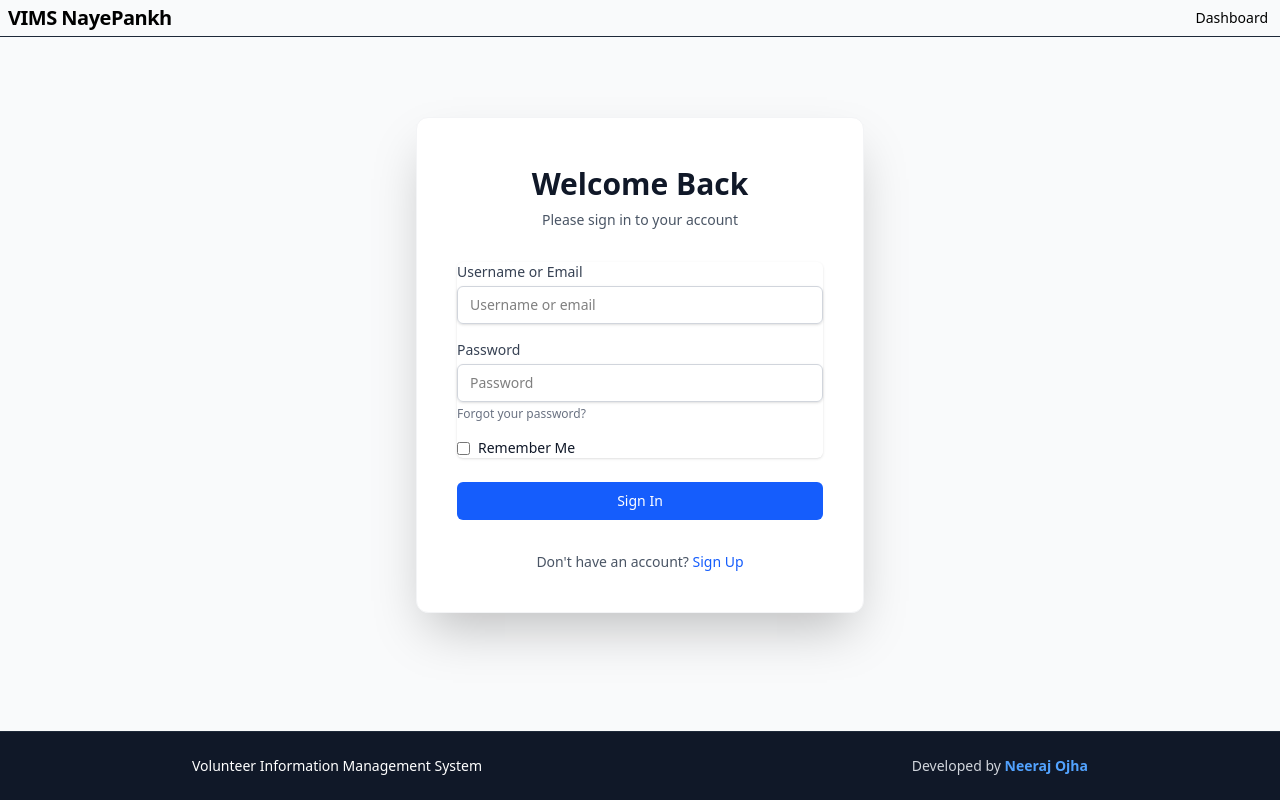
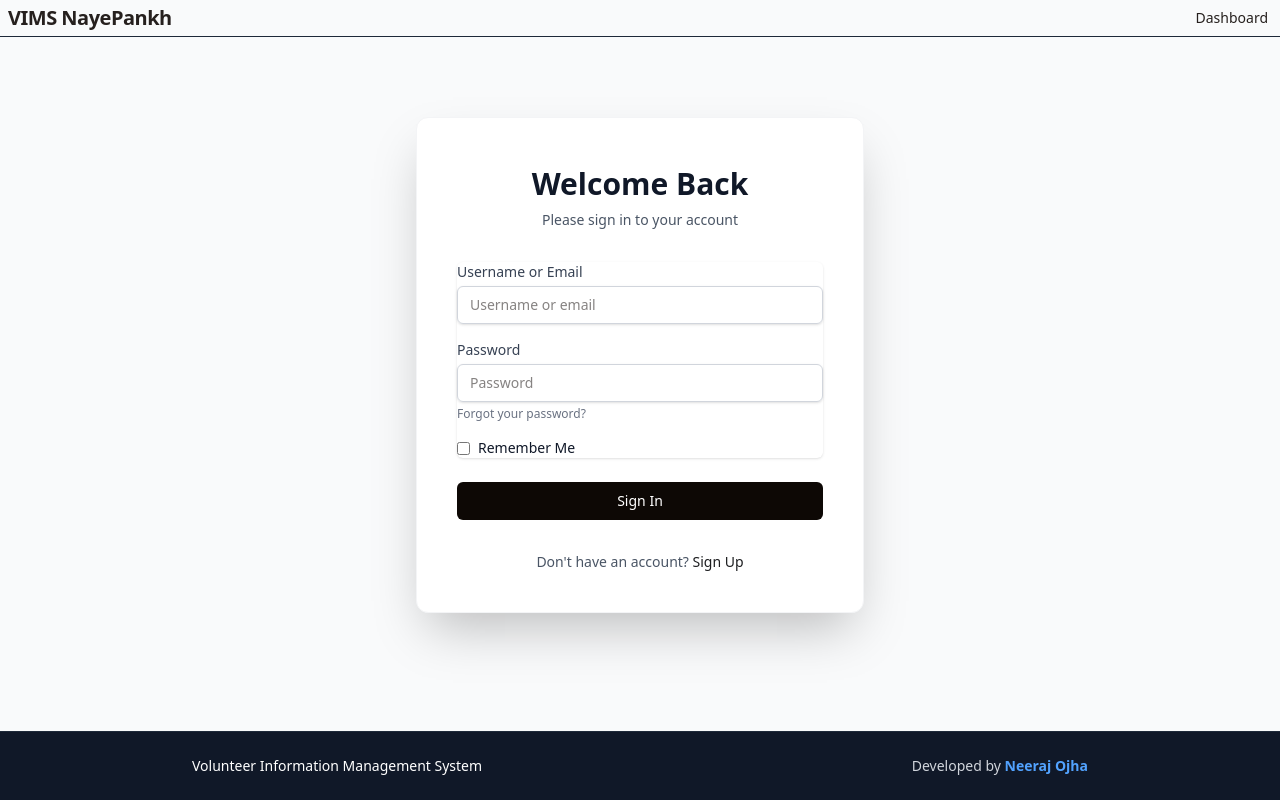
Before and after one commit to neerajojha1855/vims.nayepankh.ngo, a Django app: page /accounts/login/ in a window 1280 px wide. Run offline with Django 5.2, Linux system fonts and the light colour scheme; parts of the project's set-up code (start-up, migrations or seed data) failed here and were passed over; some libraries are stand-ins or nearby versions.

Commit message:
feat: update the colour of buttons

```diff
--- a/templates/account/login.html
+++ b/templates/account/login.html
@@ -32,13 +32,13 @@
                 {% endfor %}
             </div>
             <div>
-                <button type="submit" class="group relative w-full flex justify-center py-2 px-4 border border-transparent text-sm font-medium rounded-md text-white bg-blue-600 hover:bg-blue-700 focus:outline-none focus:ring-2 focus:ring-offset-2 focus:ring-blue-500 transition-colors duration-200">{% trans 'Sign In' %}</button>
+                <button type="submit" class="group relative w-full flex justify-center py-2 px-4 border border-transparent text-sm font-medium rounded-md text-white bg-primary hover:bg-secondary focus:outline-none focus:ring-2 focus:ring-offset-2 focus:ring-blue-500 transition-colors duration-200">{% trans 'Sign In' %}</button>
             </div>
         </form>
         <div class="text-center mt-4">
             <p class="text-sm text-gray-600">
                 Don't have an account?
-                <a href="{{ signup_url }}" class="font-medium text-blue-600 hover:text-blue-500 transition-colors">Sign Up</a>
+                <a href="{{ signup_url }}" class="font-medium text-text-primary hover:text-text-secondary transition-colors">Sign Up</a>
             </p>
         </div>
     </div>
--- a/templates/account/signup.html
+++ b/templates/account/signup.html
@@ -14,13 +14,13 @@
                 {{ form.as_p }}
             </div>
             <div>
-                <button type="submit" class="group relative w-full flex justify-center py-2 px-4 border border-transparent text-sm font-medium rounded-md text-white bg-blue-600 hover:bg-blue-700 focus:outline-none focus:ring-2 focus:ring-offset-2 focus:ring-blue-500 transition-colors duration-200">{% trans 'Sign Up' %}</button>
+                <button type="submit" class="group relative w-full flex justify-center py-2 px-4 border border-transparent text-sm font-medium rounded-md text-white bg-primary hover:bg-secondary focus:outline-none focus:ring-2 focus:ring-offset-2 focus:ring-blue-500 transition-colors duration-200">{% trans 'Sign Up' %}</button>
             </div>
         </form>
         <div class="text-center mt-4">
             <p class="text-sm text-gray-600">
                 Already have an account?
-                <a href="{{ login_url }}" class="font-medium text-blue-600 hover:text-blue-500 transition-colors">Sign In</a>
+                <a href="{{ login_url }}" class="font-medium text-text-primary hover:text-text-secondary transition-colors">Sign In</a>
             </p>
         </div>
     </div>
--- a/theme/static/css/dist/styles.css
+++ b/theme/static/css/dist/styles.css
@@ -10,11 +10,8 @@
     monospace;
     --color-red-50: oklch(97.1% 0.013 17.38);
     --color-red-100: oklch(93.6% 0.032 17.717);
-    --color-red-500: oklch(63.7% 0.237 25.331);
     --color-red-600: oklch(57.7% 0.245 27.325);
-    --color-red-700: oklch(50.5% 0.213 27.518);
     --color-red-800: oklch(44.4% 0.177 26.899);
-    --color-red-900: oklch(39.6% 0.141 25.723);
     --color-green-100: oklch(96.2% 0.044 156.743);
     --color-green-600: oklch(62.7% 0.194 149.214);
     --color-green-700: oklch(52.7% 0.154 150.069);
@@ -23,11 +20,9 @@
     --color-blue-400: oklch(70.7% 0.165 254.624);
     --color-blue-500: oklch(62.3% 0.214 259.815);
     --color-blue-600: oklch(54.6% 0.245 262.881);
-    --color-blue-700: oklch(48.8% 0.243 264.376);
     --color-gray-50: oklch(98.5% 0.002 247.839);
     --color-gray-100: oklch(96.7% 0.003 264.542);
     --color-gray-300: oklch(87.2% 0.01 258.338);
-    --color-gray-400: oklch(70.7% 0.022 261.325);
     --color-gray-500: oklch(55.1% 0.027 264.364);
     --color-gray-600: oklch(44.6% 0.03 256.802);
     --color-gray-700: oklch(37.3% 0.034 259.733);
@@ -47,8 +42,6 @@
     --text-lg--line-height: calc(1.75 / 1.125);
     --text-xl: 1.25rem;
     --text-xl--line-height: calc(1.75 / 1.25);
-    --text-2xl: 1.5rem;
-    --text-2xl--line-height: calc(2 / 1.5);
     --text-3xl: 1.875rem;
     --text-3xl--line-height: calc(2.25 / 1.875);
     --text-4xl: 2.25rem;
@@ -64,12 +57,15 @@
     --leading-normal: 1.5;
     --radius-xs: 0.125rem;
     --radius-md: 0.375rem;
-    --radius-lg: 0.5rem;
     --radius-xl: 0.75rem;
     --default-transition-duration: 150ms;
     --default-transition-timing-function: cubic-bezier(0.4, 0, 0.2, 1);
     --default-font-family: var(--font-sans);
     --default-mono-font-family: var(--font-mono);
+    --color-primary: #0d0805;
+    --color-secondary: #26201e;
+    --color-text-primary: #1d1e20;
+    --color-text-secondary: #000000;
   }
 }
 @layer base {
@@ -488,9 +454,6 @@
   .bg-\[\#800000\] {
     background-color: #800000;
   }
-  .bg-blue-600 {
-    background-color: var(--color-blue-600);
-  }
   .bg-gray-50 {
     background-color: var(--color-gray-50);
   }
@@ -503,14 +466,11 @@
   .bg-green-600 {
     background-color: var(--color-green-600);
   }
+  .bg-primary {
+    background-color: var(--color-primary);
+  }
   .bg-red-100 {
     background-color: var(--color-red-100);
-  }
-  .bg-red-600 {
-    background-color: var(--color-red-600);
-  }
-  .bg-red-800 {
-    background-color: var(--color-red-800);
   }
   .bg-white {
     background-color: var(--color-white);
@@ -674,11 +606,20 @@
   .text-green-800 {
     color: var(--color-green-800);
   }
+  .text-primary {
+    color: var(--color-primary);
+  }
   .text-red-600 {
     color: var(--color-red-600);
   }
   .text-red-800 {
     color: var(--color-red-800);
+  }
+  .text-secondary {
+    color: var(--color-secondary);
+  }
+  .text-text-primary {
+    color: var(--color-text-primary);
   }
   .text-white {
     color: var(--color-white);
@@ -726,24 +651,10 @@
       }
     }
   }
-  .hover\:bg-blue-700 {
-    &:hover {
-      @media (hover: hover) {
-        background-color: var(--color-blue-700);
-      }
-    }
-  }
   .hover\:bg-gray-50 {
     &:hover {
       @media (hover: hover) {
         background-color: var(--color-gray-50);
-      }
-    }
-  }
-  .hover\:bg-gray-800 {
-    &:hover {
-      @media (hover: hover) {
-        background-color: var(--color-gray-800);
       }
     }
   }
@@ -761,17 +672,10 @@
       }
     }
   }
-  .hover\:bg-red-700 {
+  .hover\:bg-secondary {
     &:hover {
       @media (hover: hover) {
-        background-color: var(--color-red-700);
-      }
-    }
-  }
-  .hover\:bg-red-900 {
-    &:hover {
-      @media (hover: hover) {
-        background-color: var(--color-red-900);
+        background-color: var(--color-secondary);
       }
     }
   }
@@ -803,10 +700,10 @@
       }
     }
   }
-  .hover\:underline {
+  .hover\:text-text-secondary {
     &:hover {
       @media (hover: hover) {
-        text-decoration-line: underline;
+        color: var(--color-text-secondary);
       }
     }
   }
@@ -1067,11 +948,6 @@
   inherits: false;
   initial-value: 0 0 #0000;
 }
-@property --tw-outline-style {
-  syntax: "*";
-  inherits: false;
-  initial-value: solid;
-}
 @property --tw-duration {
   syntax: "*";
   inherits: false;
@@ -1100,7 +976,6 @@
       --tw-ring-offset-width: 0px;
       --tw-ring-offset-color: #fff;
       --tw-ring-offset-shadow: 0 0 #0000;
-      --tw-outline-style: solid;
       --tw-duration: initial;
     }
   }
```
Also changed, not shown: other parts of theme/static/css/dist/styles.css (+0 -97 lines), theme/static_src/src/styles.css (+15 -2 lines).
